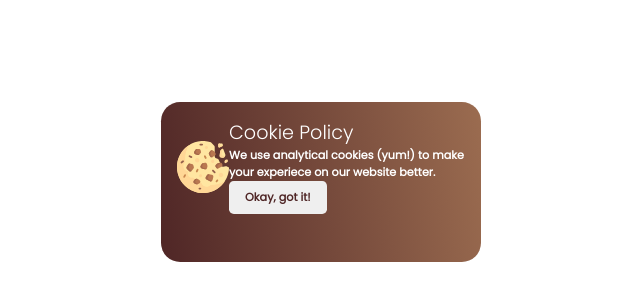
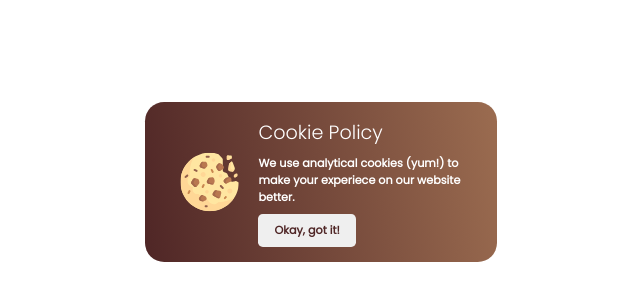
Before and after one commit to mvnulman/cookie-animation, a plain HTML site: page index.html in a window 1280 px wide. Shown: the part 218-518 px from the top of the page, without its empty margins (319-959 px from the left). Drawn offline with Linux system fonts and the light colour scheme.

Commit message:
docs: cookie primary layout style done

```diff
--- a/styles.css
+++ b/styles.css
@@ -13,11 +13,21 @@
     transform: translate(-50%, -50%);
     color: white;
     display: flex;
-    width: 20rem;
+    align-items: center;
+    justify-content: space-between;
+    width: 22rem;
     height: 10rem;
     border-radius: 1.2rem;
     padding: 1rem;
     font-family: 'Poppins', sans-serif;
+}
+
+.text {
+    width: 70%;
+}
+
+.cookie {
+    transform: scale(0.6);
 }
 
 .cookie-title {
@@ -28,6 +38,7 @@
 .cookie-subtitle {
     font-weight: bold;
     font-size: 0.7rem;
+    padding: 0.5rem 0rem;
 }
 
 button {
@@ -38,4 +49,10 @@ button {
     font-size: 0.7rem;
     font-weight: bold;
     border-radius: 0.3rem;
+    cursor: pointer;
 }
+
+button:hover {
+    background: #4f2626;
+    color: white;
+}
```
